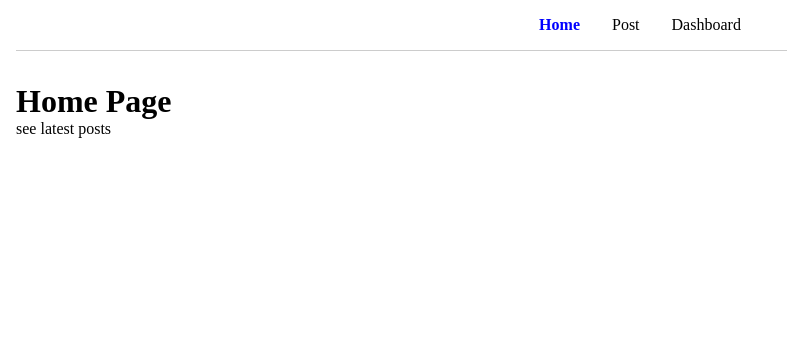
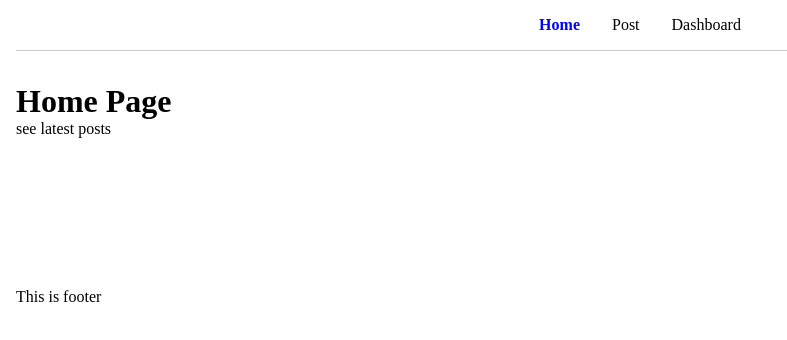
Before and after one commit to parisaMontakhab/ReactRouterDom, a React (Vite) app: page / in a window 1280 px wide. Shown: the top 340 px of the page, without its empty margins (0-787 px from the left). Built offline with nearby package versions, Linux system fonts and the light colour scheme.

Commit message:
feat: add footer

```diff
--- a/src/App.jsx
+++ b/src/App.jsx
@@ -16,6 +16,7 @@ function App() {
     <Route path="/posts" element={<Posts/>}/>
     <Route path="/dashboard" element={<Dashboard/>}/>
   </Routes>
+  <footer style={{marginTop:150}}> This is footer</footer>
 </div>
   );
 }
```
